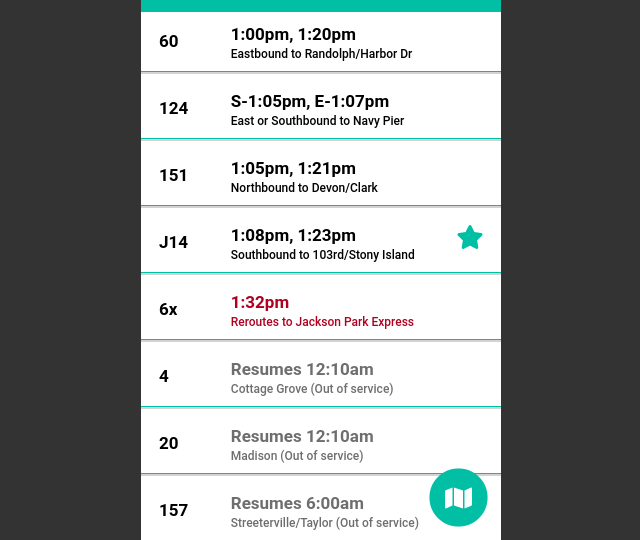
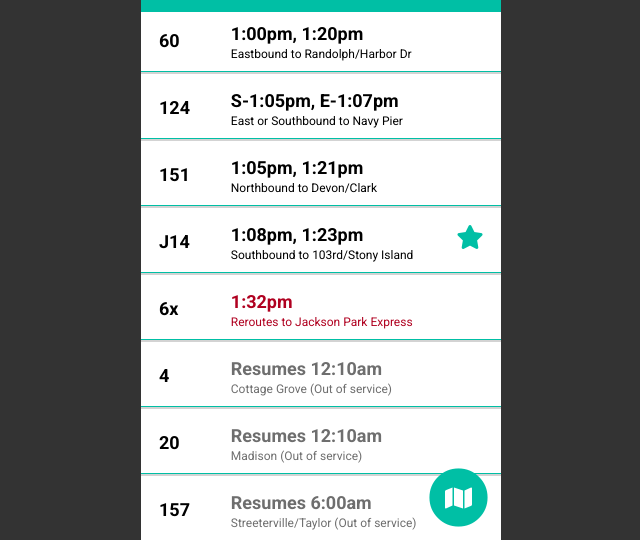
Before and after one commit to jknowles14/frontend, a plain HTML site: page index.html in a window 1280 px wide. Shown: the part 69-609 px from the top of the page, without its empty margins (319-959 px from the left). Drawn offline with Linux system fonts and the light colour scheme.

Commit message:
FE challenge 4th push

```diff
--- a/css/style.css
+++ b/css/style.css
@@ -56,8 +56,8 @@ table {
 
 body {
   background-color: #333;
-  font-family: roboto, sans-serif;
   font-size: 10px;
+	font-family: 'Roboto', sans-serif;
   /*line-height: 1.5;*/
 }
 
@@ -65,11 +65,11 @@ h1{
   font-size: 2em;
   font-weight: 400;
   color: #fff;
-	font-family: roboto,sans-serif;
 }
 
+
 h2{
-  font-size: 1.7em;
+  font-size: 1.8em;
   font-weight: 600;
 }
 
--- a/index.html
+++ b/index.html
@@ -8,6 +8,7 @@
   <link rel="stylesheet" href="css/style.css">
   <link rel='stylesheet' href='https://use.fontawesome.com/releases/v5.5.0/css/all.css' integrity='sha384-B4dIYHKNBt8Bc12p+WXckhzcICo0wtJAoU8YZTY5qE0Id1GSseTk6S+L3BlXeVIU' crossorigin='anonymous'>
   <link href="https://fonts.googleapis.com/icon?family=Material+Icons" rel="stylesheet">
+<link href="https://fonts.googleapis.com/css?family=Roboto:300,400,700" rel="stylesheet">
 </head>
 
 <body>
```
Also changed, not shown: 1 other file.
